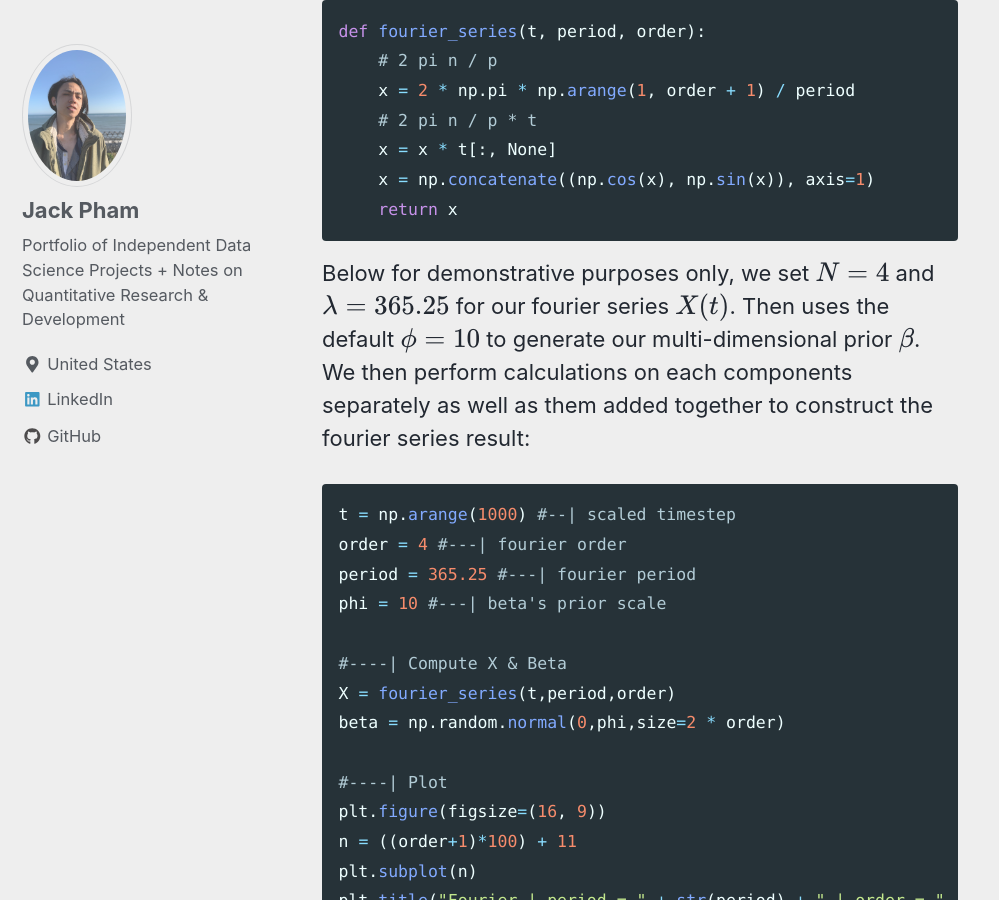
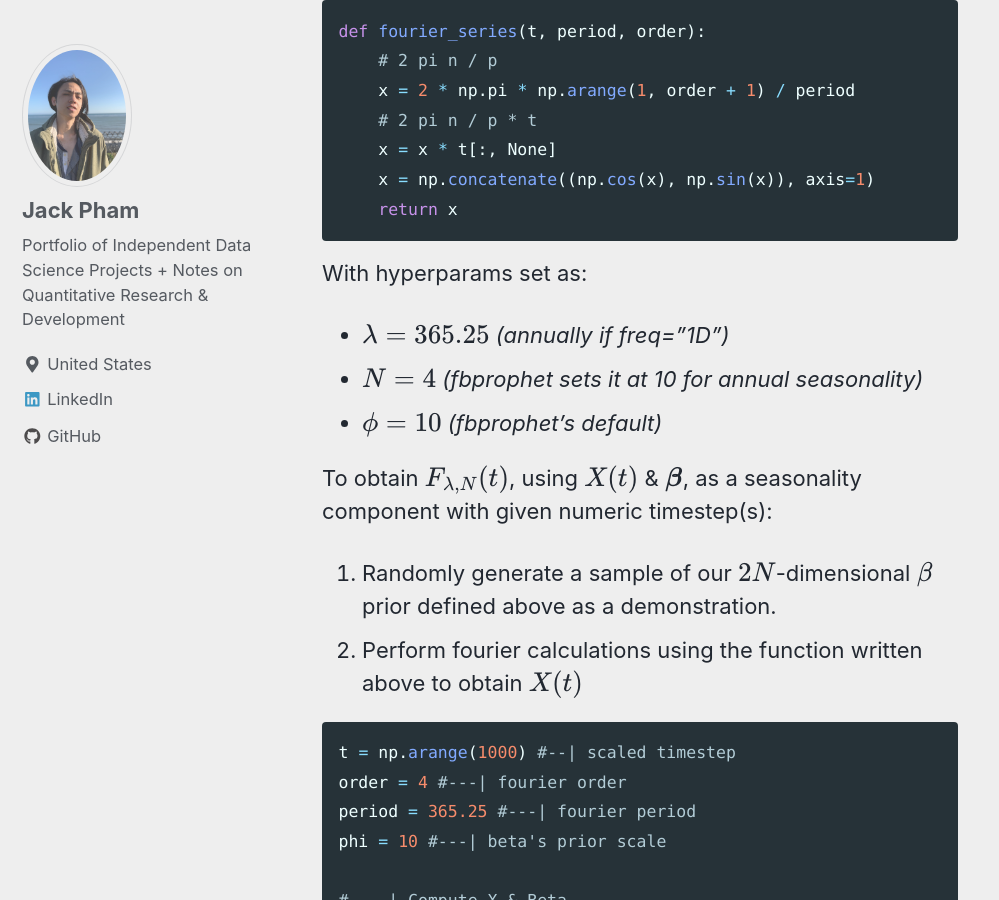
Before and after one commit to jp-quant/jp-quant.github.io, a Jekyll site: the page built from _posts/2020-09-18-fbprophet_bayesian_glm.md, in a window 1280 px wide and 900 px high, scrolled down 19700 px. Shown: the whole window, without its empty margins (0-999 px from the left). Built offline with Jekyll 4.4.1, drawn with Linux system fonts in a browser that asks for light colours; nearby versions of some CDN libraries; formulas are drawn with MathJax 3.

Commit message:
glm updates

````diff
--- a/_posts/2020-09-18-fbprophet_bayesian_glm.md
+++ b/_posts/2020-09-18-fbprophet_bayesian_glm.md
@@ -323,7 +323,16 @@ def fourier_series(t, period, order):
     return x
 ```
 
-Below for demonstrative purposes only, we set $$N=4$$ and $$\lambda=365.25$$ for our fourier series $$X(t)$$. Then uses the default $$\phi = 10$$ to generate our multi-dimensional prior $$\beta$$. We then perform calculations on each components separately as well as them added together to construct the fourier series result:
+With hyperparams set as:
+
+- $$\lambda=365.25$$ *(annually if freq="1D")*
+- $$N=4$$ *(fbprophet sets it at 10 for annual seasonality)*
+- $$\phi = 10$$ *(fbprophet's default)*
+
+To obtain $$F_{\lambda,N}(t)$$, using $$X(t)$$ & $$\boldsymbol{\beta}$$, as a seasonality component with given numeric timestep(s):
+
+1. Randomly generate a sample of our $$2N$$-dimensional $$\beta$$ prior defined above as a demonstration.
+2. Perform fourier calculations using the function written above to obtain $$X(t)$$
 
 ```python
 t = np.arange(1000) #--| scaled timestep
````
